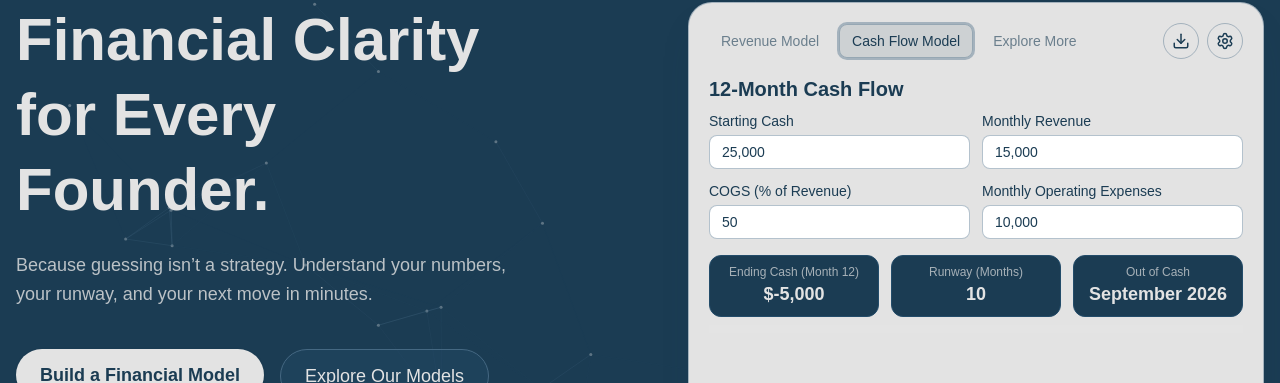
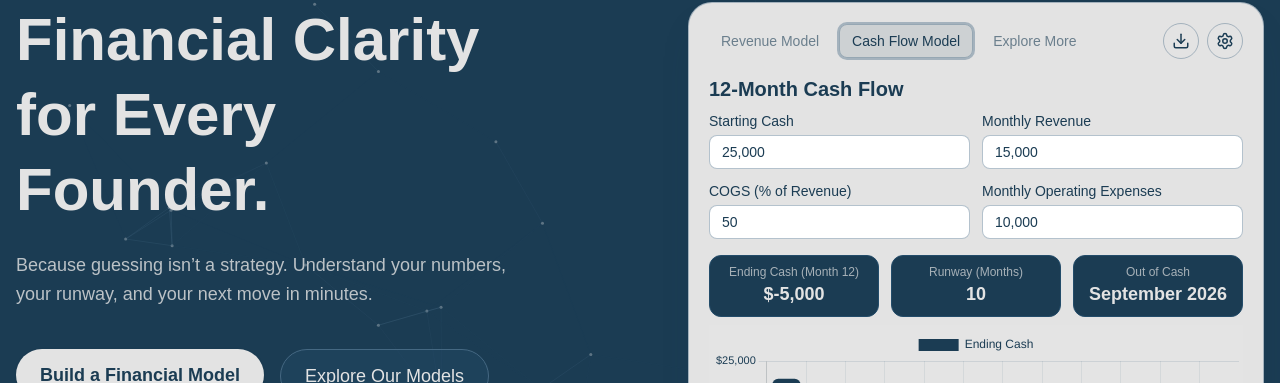
Before and after one commit to blake-ekelund/models, a Next.js app: page / in a window 1280 px wide. Both pictures are taken after a click on the button "Cash Flow Model". Shown: the part 158-541 px from the top of the page. Built offline with nearby package versions, Linux system fonts and the light colour scheme; no server answers; the database is empty.

Commit message:
added cash flow and revenue models for home page

```diff
--- a/app/components/home/hero/index.tsx
+++ b/app/components/home/hero/index.tsx
@@ -217,18 +217,32 @@ export default function Home() {
             />
 
             {/* MODELS (ALWAYS MOUNTED) */}
-            <div className={activeModel === "Revenue Model" ? "block" : "hidden"}>
+            <div className="relative h-full">
+              <div
+                className={
+                  activeModel === "Revenue Model"
+                    ? "relative opacity-100 pointer-events-auto"
+                    : "absolute inset-0 opacity-0 pointer-events-none"
+                }
+              >
                 <RevenueModel
                   onExportReady={setRevenueExportFn}
                   onExportStateChange={setRevenueIsExporting}
                 />
               </div>
 
-            <div className={activeModel === "Cash Flow Model" ? "block" : "hidden"}>
+              <div
+                className={
+                  activeModel === "Cash Flow Model"
+                    ? "relative opacity-100 pointer-events-auto"
+                    : "absolute inset-0 opacity-0 pointer-events-none"
+                }
+              >
                 <CashFlowMini
                   onExportReady={setCashFlowExportFn}
                   onExportStateChange={setCashFlowIsExporting}
                 />
+              </div>
             </div>
 
             <div className={activeModel === "Explore More" ? "block" : "hidden"}>
```
Lines whose indentation alone changed are shown as unchanged.
